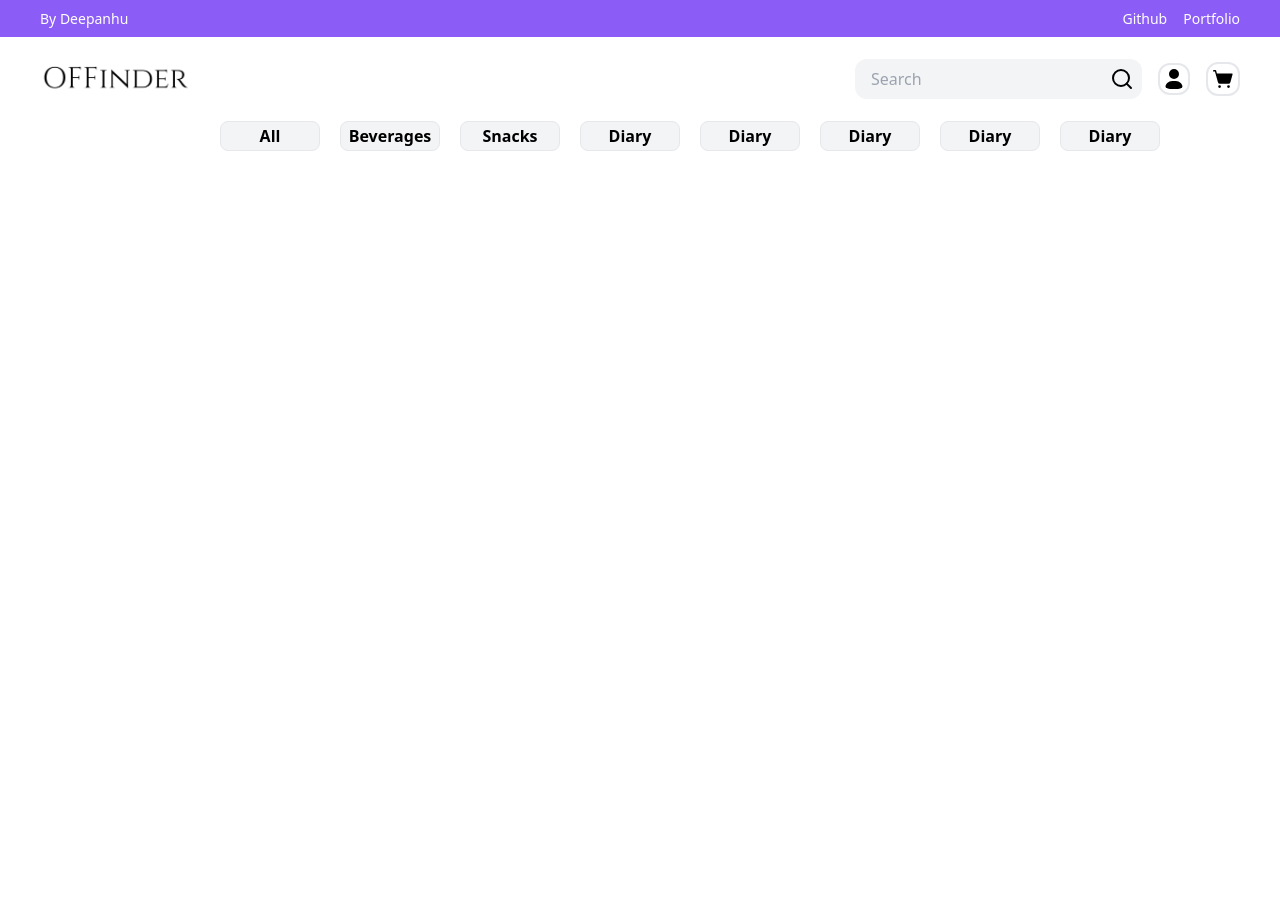
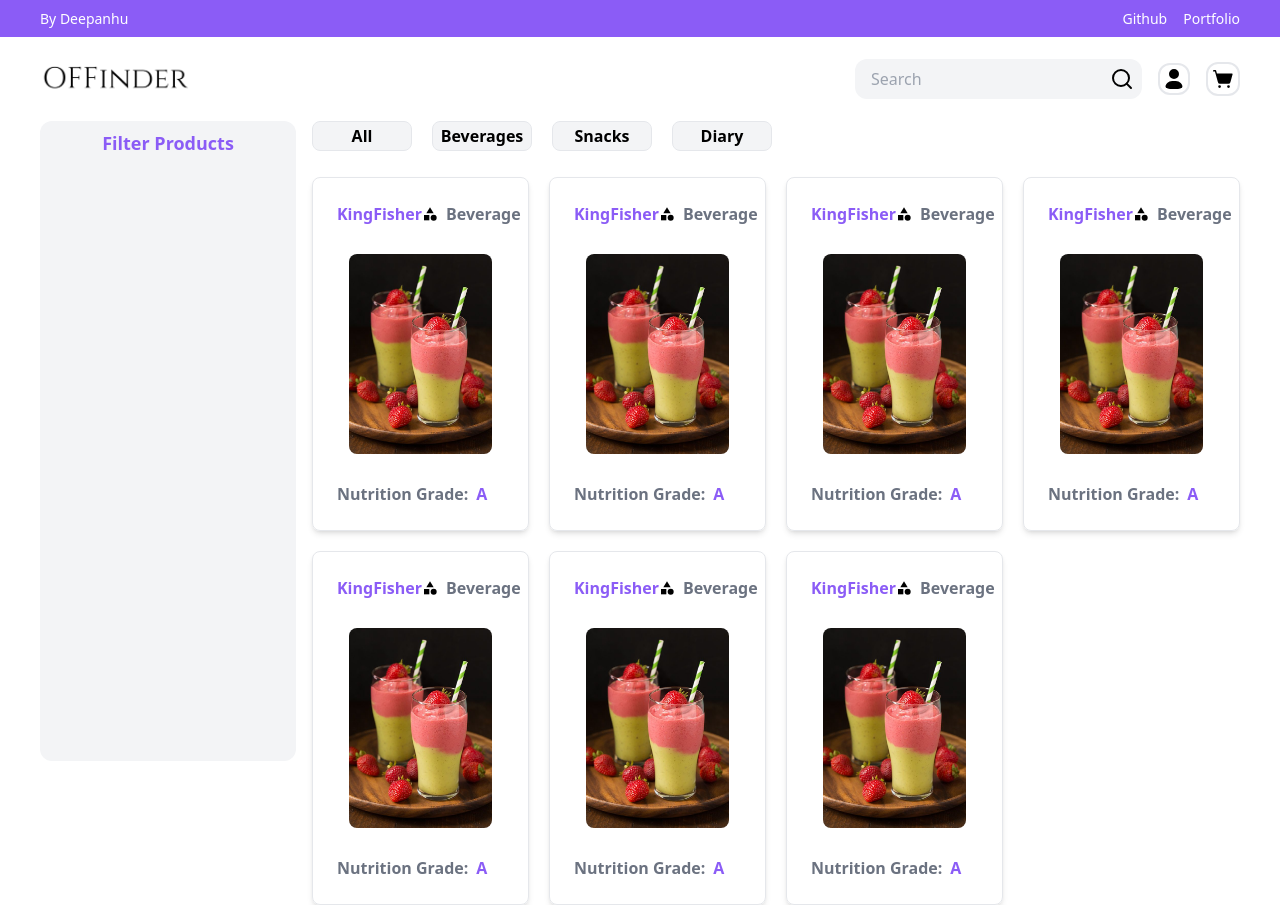
Before and after one commit to deepanshu2711/OpenFoodFinder, a Next.js app: page / in a window 1280 px wide. Before the commit the page ends 800 px from the top, so only its background shows below. Built offline with nearby package versions, Linux system fonts and the light colour scheme.

Commit message:
added product card

```diff
--- a/app/(dashboard)/page.tsx
+++ b/app/(dashboard)/page.tsx
@@ -1,22 +1,32 @@
 import { CategoryBadge } from "@/components/category/categoryBadge";
+import { FoodCard } from "@/components/FoodCard";
 
 export default function Home() {
   return (
     <div className="px-10 flex items-start">
       {/* TODO: Complete filter options like in real-Estate */}
-      <div className="w-[15%]  h-full"></div>
+      <div className="w-[20%] bg-gray-100 rounded-xl h-[80vh] fixed p-2">
+        <p className="text-center text-lg font-semibold text-violet-500">
+          Filter Products
+        </p>
+      </div>
 
-      <div className="flex flex-col  gap-10">
+      <div className="flex flex-col w-[80%] ml-[21%]  gap-10 pl-[20px]">
         {/* Categories */}
-        <div className="flex items-center  gap-5">
+        <div className="flex items-center fixed  gap-5">
           <CategoryBadge category="All" />
           <CategoryBadge category="Beverages" />
           <CategoryBadge category="Snacks" />
           <CategoryBadge category="Diary" />
-          <CategoryBadge category="Diary" />
-          <CategoryBadge category="Diary" />
-          <CategoryBadge category="Diary" />
-          <CategoryBadge category="Diary" />
+        </div>
+        <div className="grid grid-cols-4 gap-5 mt-14">
+          <FoodCard />
+          <FoodCard />
+          <FoodCard />
+          <FoodCard />
+          <FoodCard />
+          <FoodCard />
+          <FoodCard />
         </div>
       </div>
     </div>
--- /dev/null
+++ b/components/FoodCard.tsx
@@ -0,0 +1,29 @@
+import Image from "next/image";
+import { MdCategory } from "react-icons/md";
+
+export const FoodCard = () => {
+  return (
+    <div className="flex flex-col border rounded-lg p-4 cursor-pointer shadow-md">
+      <div className="flex items-center justify-between p-2">
+        <p className="text-violet-500 font-semibold">KingFisher</p>
+        <div className="flex items-center gap-2">
+          <MdCategory className="h-4 w-4" />
+          <p className="text-gray-500 font-semibold">Beverage</p>
+        </div>
+      </div>
+      <div className="p-[20px]">
+        <Image
+          src="/beverage.jpg"
+          width={200}
+          height={200}
+          alt="KingFisher"
+          className="w-full h-[200px] object-cover rounded-lg"
+        />
+      </div>
+      <div className="flex items-center gap-2 p-2">
+        <p className="text-gray-500 font-semibold">Nutrition Grade:</p>
+        <p className="text-violet-500 font-semibold">A</p>
+      </div>
+    </div>
+  );
+};
```
Also changed, not shown: public/beverage.jpg (added).
